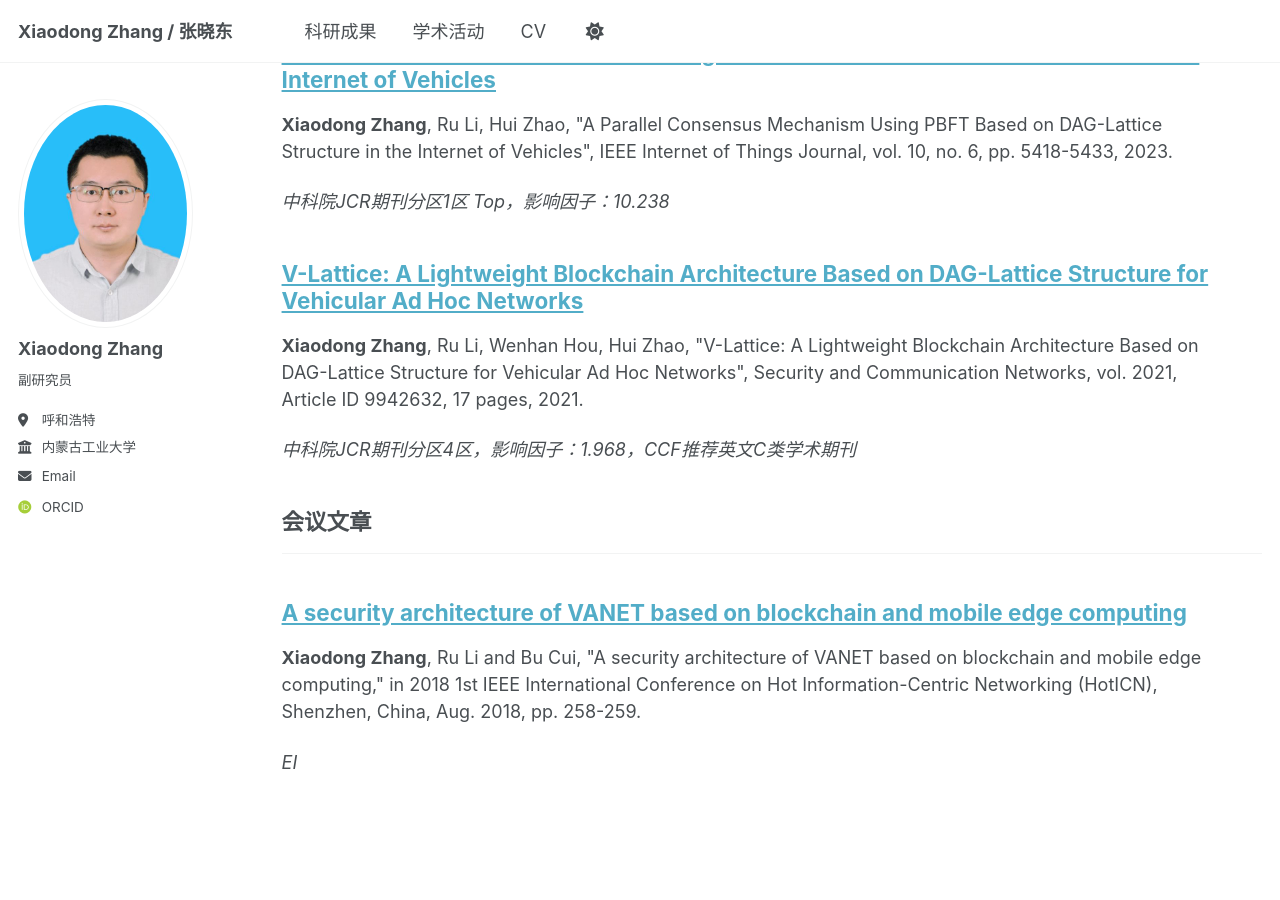
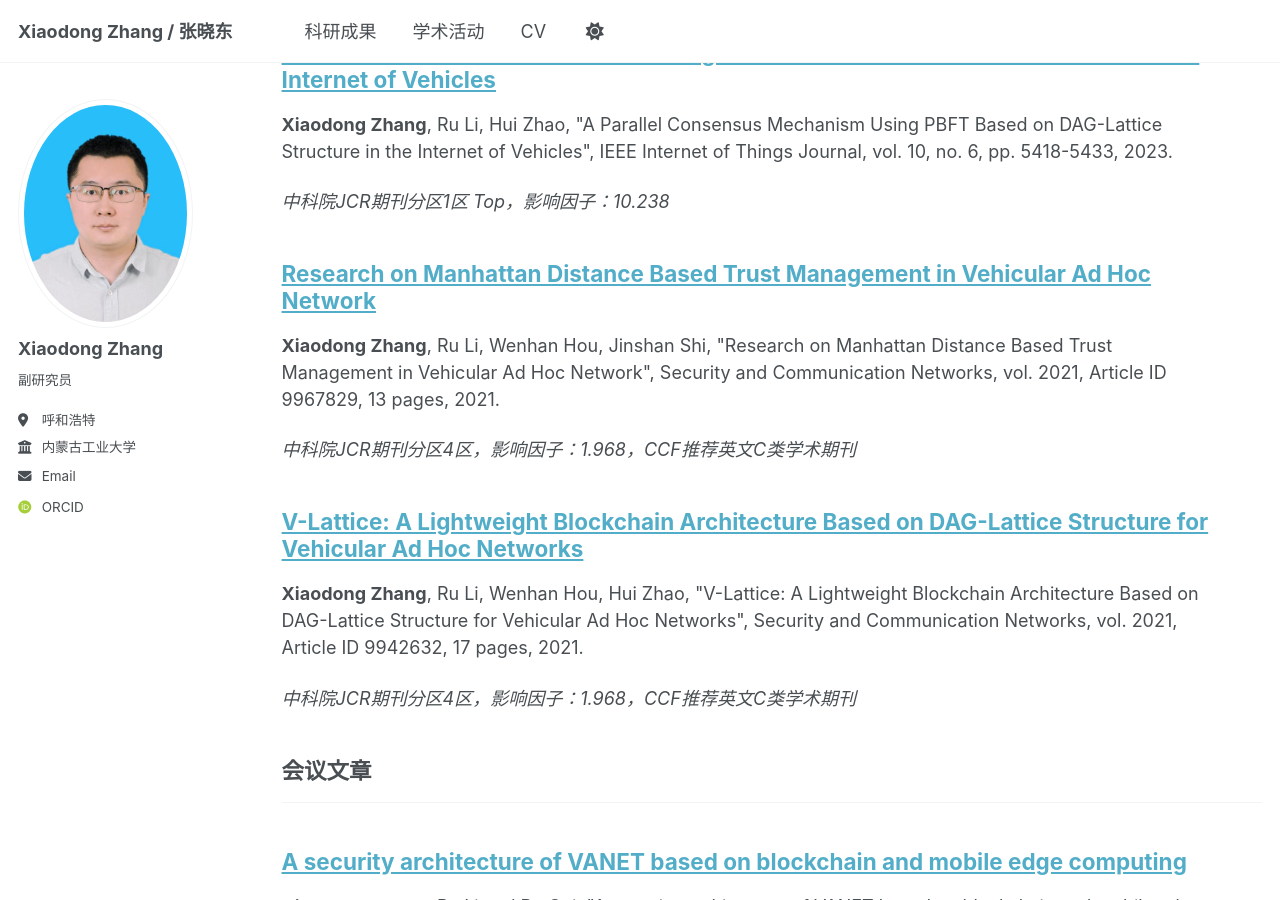
Before and after one commit to zhangxiaodong-imut/zhangxiaodong-imut.github.io, a Jekyll site: the page built from _pages/publications.html, in a window 1280 px wide and 900 px high, scrolled down 392 px. Built offline with Jekyll 4.4.1, drawn with Linux system fonts in a browser that asks for light colours; some web fonts are replaced; part of the change alters nothing that is shown.

Commit message:
Update 2021-Research on Manhattan Distance Based Trust Management in Vehicular Ad Hoc Network.md

```diff
--- a/_publications/2021-Research on Manhattan Distance Based Trust Management in Vehicular Ad Hoc Network.md
+++ b/_publications/2021-Research on Manhattan Distance Based Trust Management in Vehicular Ad Hoc Network.md
@@ -1,4 +1,3 @@
-
 ---
 title: "Research on Manhattan Distance Based Trust Management in Vehicular Ad Hoc Network"
 collection: publications
@@ -10,3 +9,5 @@ venue: 'Security and Communication Networks'
 paperurl: 'https://doi.org/10.1155/2021/9967829'
 citation: '<b>Xiaodong Zhang</b>, Ru Li, Wenhan Hou, Jinshan Shi, "Research on Manhattan Distance Based Trust Management in Vehicular Ad Hoc Network", Security and Communication Networks, vol. 2021, Article ID 9967829, 13 pages, 2021.'
 ---
+
+In recent years, Vehicular Ad Hoc Network (VANET) has developed significantly. Coordination between vehicles can enhance driving safety and improve traffic efficiency. Due to the high dynamic characteristic of VANET, security has become one of the challenging problems. Trust of the message is a key element of security in VANET. This paper proposes a Manhattan Distance Based Trust Management model (MDBTM) in VANET environment which solves the problem in existing trust management research that considers the distance between the sending vehicle and event location. In this model, the Manhattan distance and the number of building obstacles are calculated by considering the movement relationship between the sending vehicle and event location. The Dijkstra algorithm is used to predict the path with the maximum probability, when the vehicle is driving toward the event location. The message scores are then calculated based on the Manhattan distance and the number of building obstacles. Finally, the scores are fused to determine whether to trust the message. The experimental results show that the proposed method has better performance than similar methods in terms of correct decision probability under different proportions of malicious vehicles, different numbers of vehicles, and different reference ranges.
```
